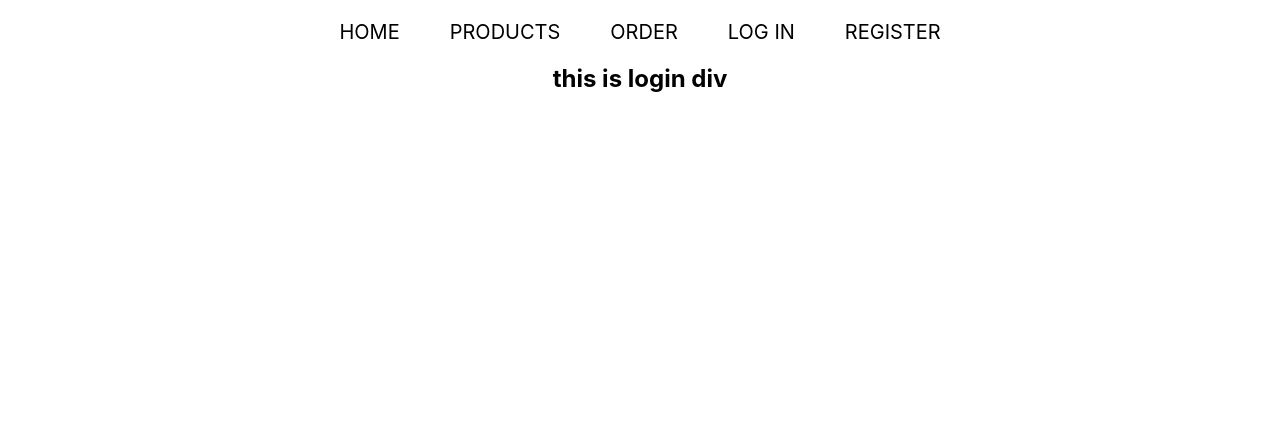
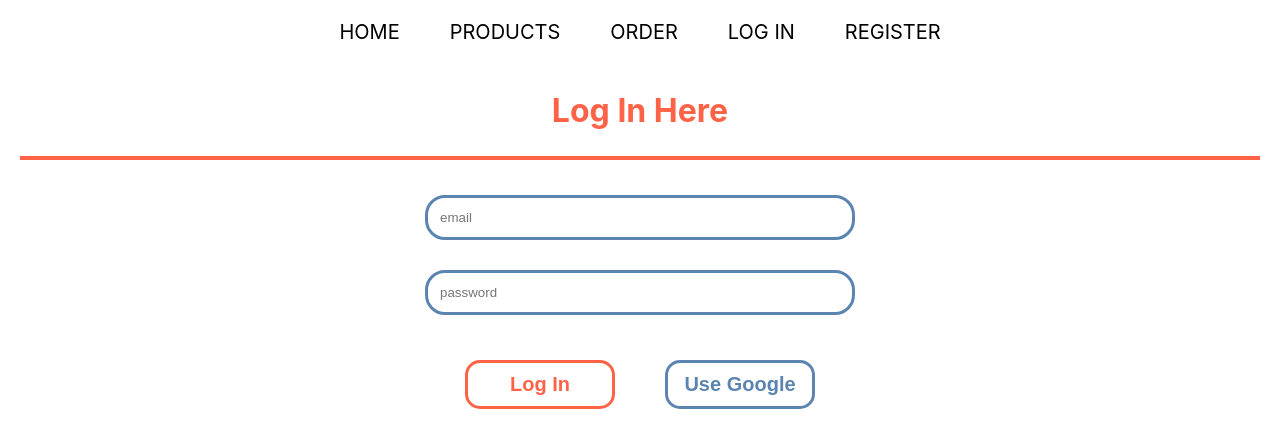
Before and after one commit to Nahid-khandakar/router-firebase-integration, a React (Create React App) app: page /login in a window 1280 px wide. Shown: the top 448 px of the page. Built offline with nearby package versions, Linux system fonts and the light colour scheme.

Commit message:
coustomize log in and register  form

```diff
--- a/src/component/Login/Login.css
+++ b/src/component/Login/Login.css
@@ -0,0 +1,57 @@
+.loginForm {
+    padding: 20px;
+}
+
+.loginForm h2 {
+    font-size: xx-large;
+    color: tomato;
+}
+
+.loginForm hr {
+    background-color: tomato;
+    padding: 2px;
+    border: 0px solid white;
+    margin-bottom: 25px;
+}
+
+
+
+.email-field {
+    margin: 10px;
+    width: 400px;
+    padding: 12px;
+    border: 3px solid #5B84B1FF;
+    border-radius: 20px;
+}
+
+.password-field {
+    margin: 20px;
+    width: 400px;
+    padding: 12px;
+    border: 3px solid #5B84B1FF;
+    border-radius: 20px;
+}
+
+.submit-btn {
+    margin: 25px;
+    width: 150px;
+    padding: 10px;
+    background-color: white;
+    color: tomato;
+    font-size: 20px;
+    border: 3px solid tomato;
+    border-radius: 15px;
+    font-weight: 600;
+}
+
+.submit-btn-google {
+    margin: 25px;
+    width: 150px;
+    padding: 10px;
+    background-color: white;
+    color: #5B84B1FF;
+    font-size: 20px;
+    border: 3px solid #5B84B1FF;
+    border-radius: 15px;
+    font-weight: 600;
+}
--- a/src/component/Login/Login.js
+++ b/src/component/Login/Login.js
@@ -3,8 +3,18 @@ import './Login.css'
 
 const Login = () => {
     return (
-        <div>
-            <h2>this is login div</h2>
+        <div className='loginForm'>
+            <h2>Log In Here</h2>
+            <hr />
+            <form >
+                <input type="email" className='email-field' placeholder='email' />
+                <br />
+                <input type="password" className='password-field ' placeholder='password' />
+                <br />
+                <input type="submit" value="Log In" className='submit-btn' />
+
+                <input type="submit" value="Use Google" className='submit-btn-google' />
+            </form>
         </div>
     );
 };
--- a/src/component/Navbar/Navbar.css
+++ b/src/component/Navbar/Navbar.css
@@ -1,14 +1,14 @@
-.link-style {
+nav {
     margin-top: 20px;
 }
 
-.link-style a {
+nav a {
     text-decoration: none;
     margin: 25px;
     font-size: 20px;
-    color: black;
+    color: black
 }
 
-.link-style a :hover {
-    color: crimson;
+nav :hover {
+    color: red;
 }
--- a/src/component/Register/Register.css
+++ b/src/component/Register/Register.css
@@ -0,0 +1,7 @@
+.name-field {
+    margin: 15px;
+    width: 400px;
+    padding: 12px;
+    border: 3px solid #5B84B1FF;
+    border-radius: 20px;
+}
--- a/src/component/Register/Register.js
+++ b/src/component/Register/Register.js
@@ -3,8 +3,18 @@ import './Register.css'
 
 const Register = () => {
     return (
-        <div>
-            <h1>This is register</h1>
+        <div className='loginForm'>
+            <h2>Please Register Here</h2>
+            <hr />
+            <form >
+                <input type="text" className='name-field' placeholder='Your name' />
+                <br />
+                <input type="email" className='email-field' placeholder='Your email' />
+                <br />
+                <input type="password" className='password-field ' placeholder='password' />
+                <br />
+                <input type="submit" value="Register" className='submit-btn' />
+            </form>
         </div>
     );
 };
```
